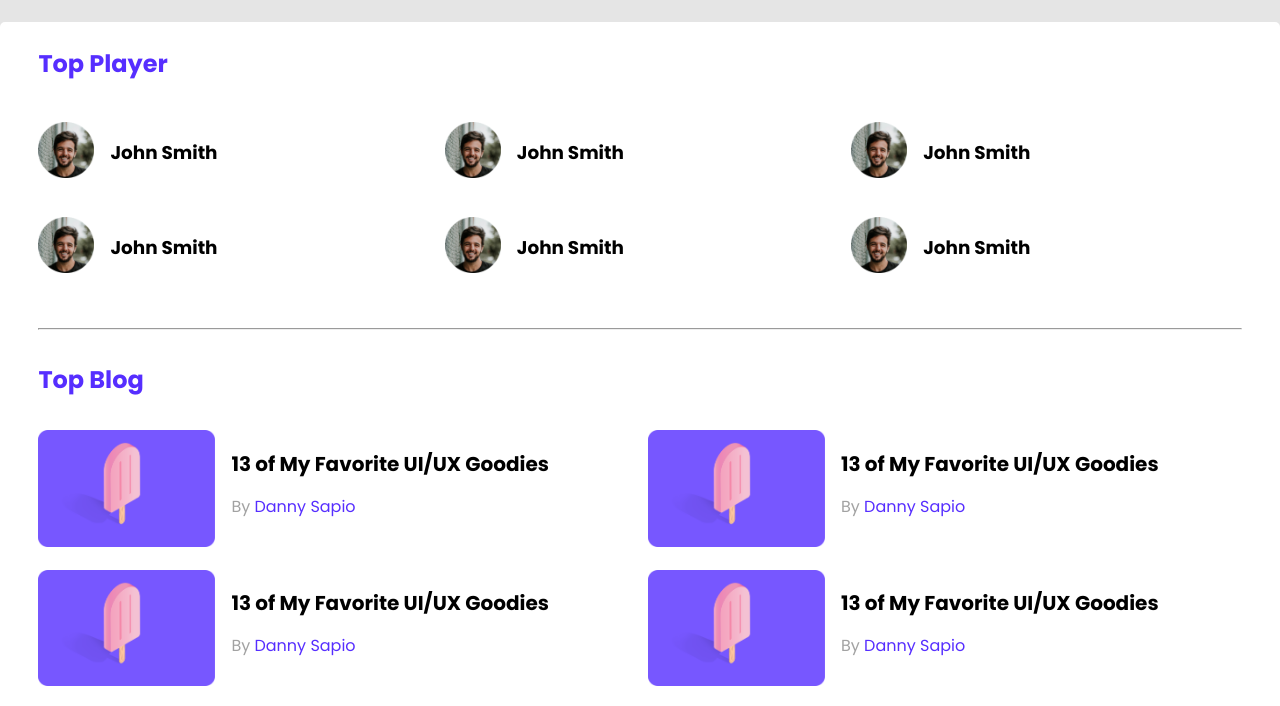
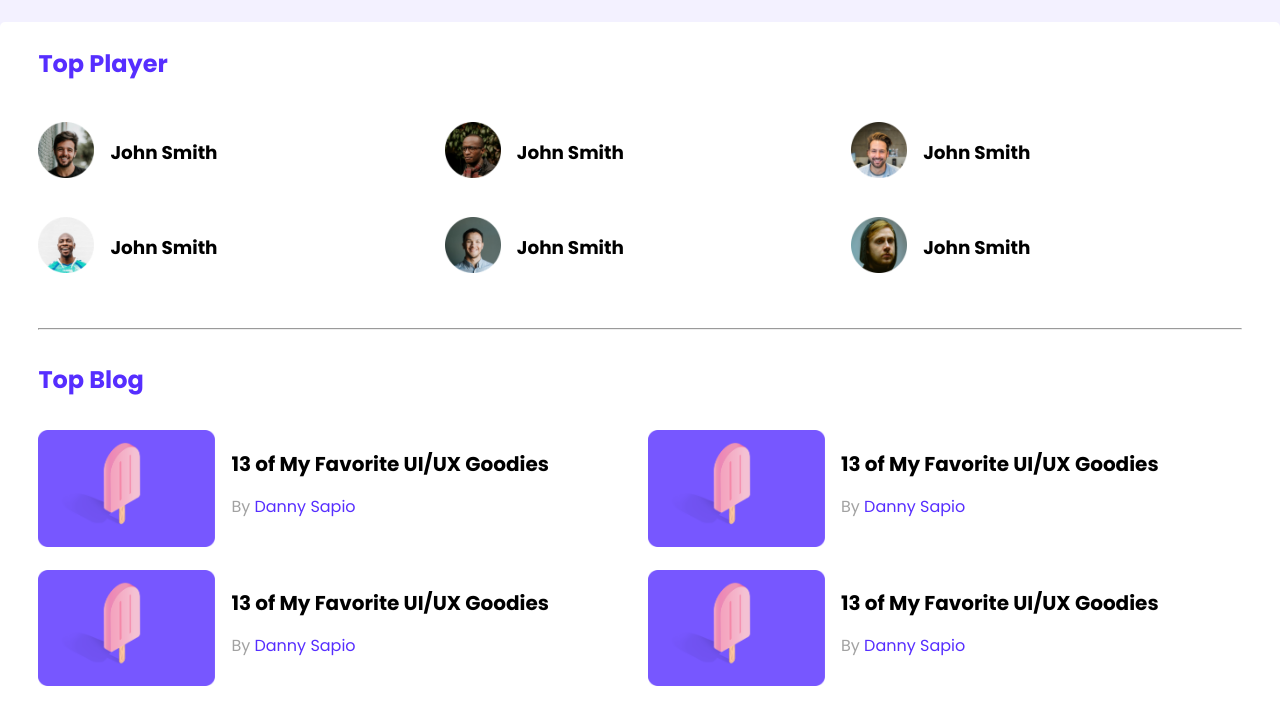
Before and after one commit to learnertariq/leader-board, a plain HTML site: page index.html in a window 1280 px wide. Shown: the part 92-798 px from the top of the page. Drawn offline with Linux system fonts and the light colour scheme.

Commit message:
change body bg

```diff
--- a/index.html
+++ b/index.html
@@ -51,60 +51,61 @@
           </div>
 
           <!-- player -->
+
           <div class="player flex">
             <div class="player__img-container">
               <img
+                src="./images/players/player-2.png"
+                alt=""
                 class="player__img"
-                src="./images/players/player-1.png"
-                alt="John Smith"
               />
             </div>
             <h4 class="heading player__heading">John Smith</h4>
           </div>
+          <!-- player -->
 
-          <!-- player -->
           <div class="player flex">
             <div class="player__img-container">
               <img
+                src="./images/players/player-3.png"
+                alt=""
                 class="player__img"
-                src="./images/players/player-1.png"
-                alt="John Smith"
               />
             </div>
             <h4 class="heading player__heading">John Smith</h4>
           </div>
+          <!-- player -->
 
-          <!-- player -->
           <div class="player flex">
             <div class="player__img-container">
               <img
+                src="./images/players/player-4.png"
+                alt=""
                 class="player__img"
-                src="./images/players/player-1.png"
-                alt="John Smith"
               />
             </div>
             <h4 class="heading player__heading">John Smith</h4>
           </div>
+          <!-- player -->
 
-          <!-- player -->
           <div class="player flex">
             <div class="player__img-container">
               <img
+                src="./images/players/player-5.png"
+                alt=""
                 class="player__img"
-                src="./images/players/player-1.png"
-                alt="John Smith"
               />
             </div>
             <h4 class="heading player__heading">John Smith</h4>
           </div>
+          <!-- player -->
 
-          <!-- player -->
           <div class="player flex">
             <div class="player__img-container">
               <img
+                src="./images/players/player-6.png"
+                alt=""
                 class="player__img"
-                src="./images/players/player-1.png"
-                alt="John Smith"
               />
             </div>
             <h4 class="heading player__heading">John Smith</h4>
--- a/styles/main.css
+++ b/styles/main.css
@@ -14,7 +14,7 @@ body {
   font-size: 1rem;
   line-height: 1.5;
   font-family: "Poppins", sans-serif;
-  background-color: #E5E5E5;
+  background-color: #f3f1ff;
   margin: 0;
   padding: 0;
 }
@@ -43,7 +43,6 @@ h3 {
 h4 {
   font-size: 1.15rem;
 }
-
 
 img {
   width: 100%;
@@ -102,9 +101,12 @@ hr {
   margin: 2rem 0;
 }
 
+.section {
+  padding-left: 3%;
+  padding-right: 3%;
+}
+
 @media screen and (min-width: 500px) {
   .section {
-    padding-left: 3%;
-    padding-right: 3%;
   }
 }
```
